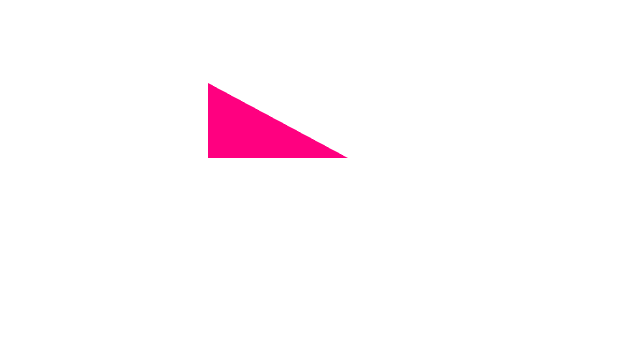
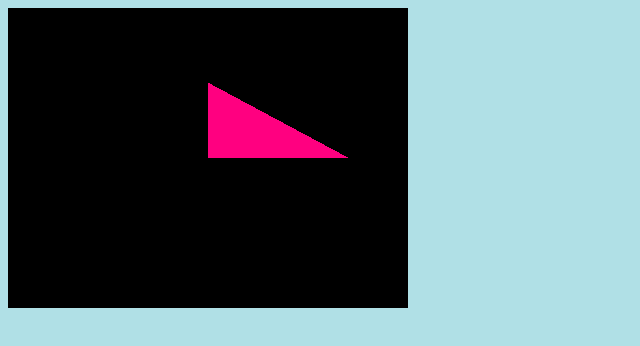
Before and after one commit to harvest7777/rotmg, a website built with Vite: page index.html in a window 1280 px wide. Shown: the whole page, without its empty margins (0-640 px from the left). Built offline with nearby package versions, Linux system fonts and the light colour scheme.

Commit message:
(feat) obvious canvas css

```diff
--- a/index.html
+++ b/index.html
@@ -4,6 +4,7 @@
     <meta charset="utf-8" />
     <title>WebGL Demo</title>
     <script src="src/webgl-demo.ts" type="module"></script>
+    <link rel="stylesheet" href="styles.css">
   </head>
 
   <body>
--- /dev/null
+++ b/styles.css
@@ -0,0 +1,7 @@
+body {
+  background-color: powderblue;
+}
+#gl-canvas {
+
+  background-color: white;
+}
```
